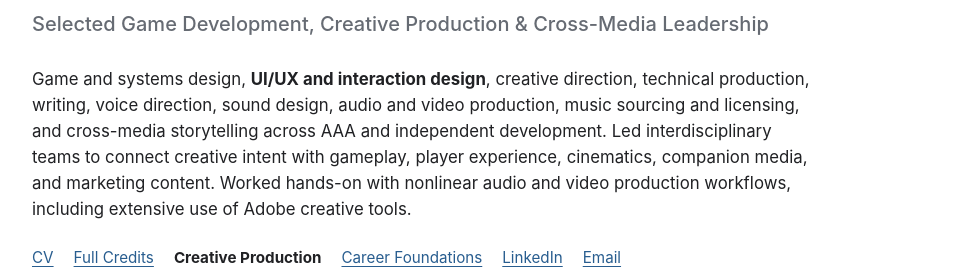
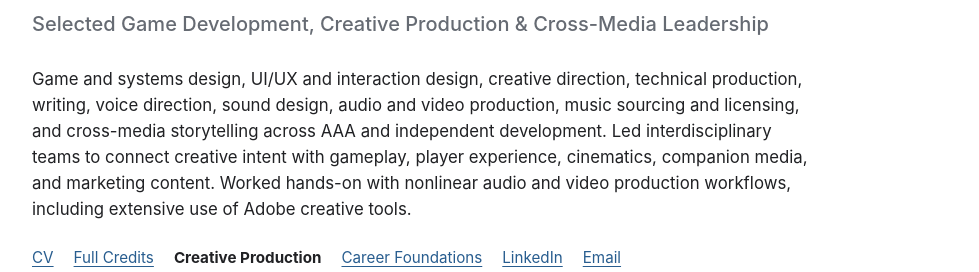
Before and after one commit to MaxMin4Life/creative-production, a plain HTML site: page index.html in a window 1280 px wide. Shown: the part 142-414 px from the top of the page, without its empty margins (150-1129 px from the left). Drawn offline with Linux system fonts and the light colour scheme.

Commit message:
Balance introductory emphasis across creative disciplines

```diff
--- a/index.html
+++ b/index.html
@@ -183,7 +183,7 @@
       </p>
 
       <p class="intro">
-        Game and systems design, <strong>UI/UX and interaction design</strong>,
+        Game and systems design, UI/UX and interaction design,
         creative direction, technical production, writing, voice direction,
         sound design, audio and video production,
         music sourcing and licensing, and cross-media storytelling across
```
